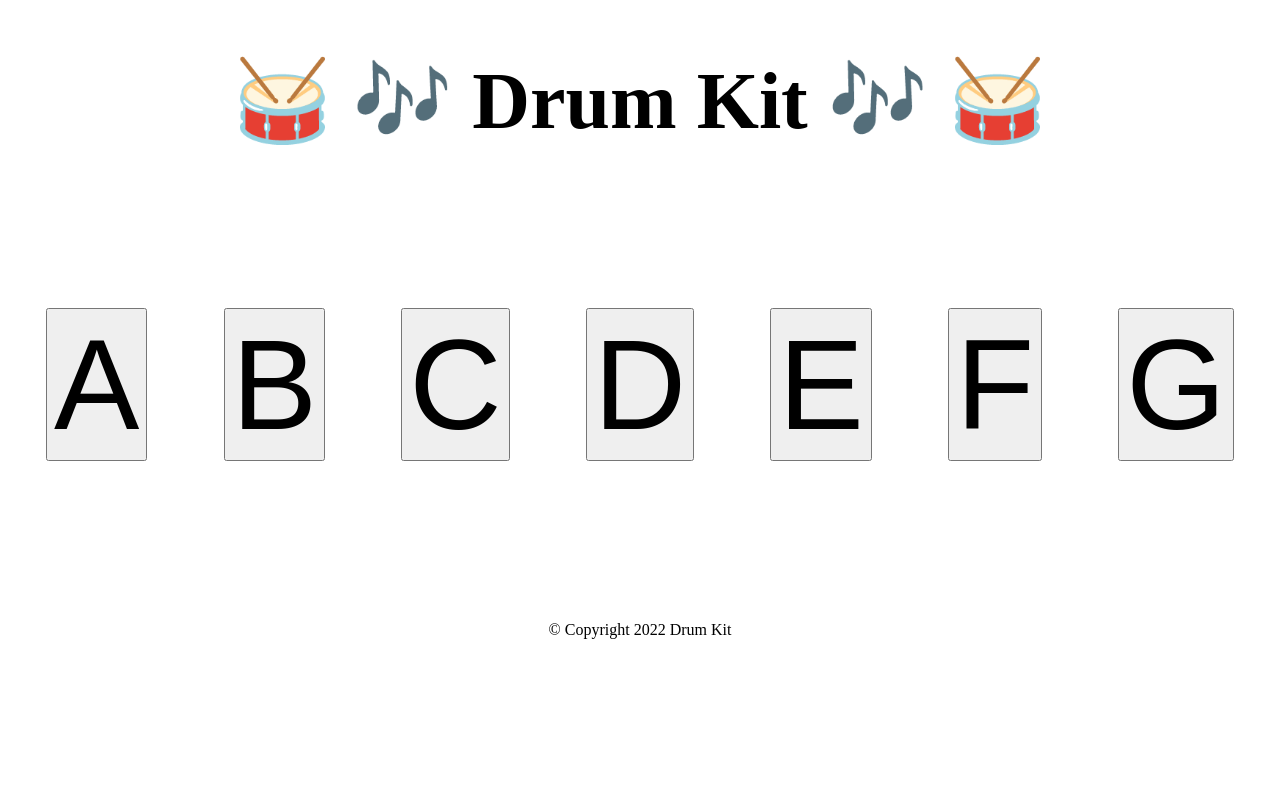
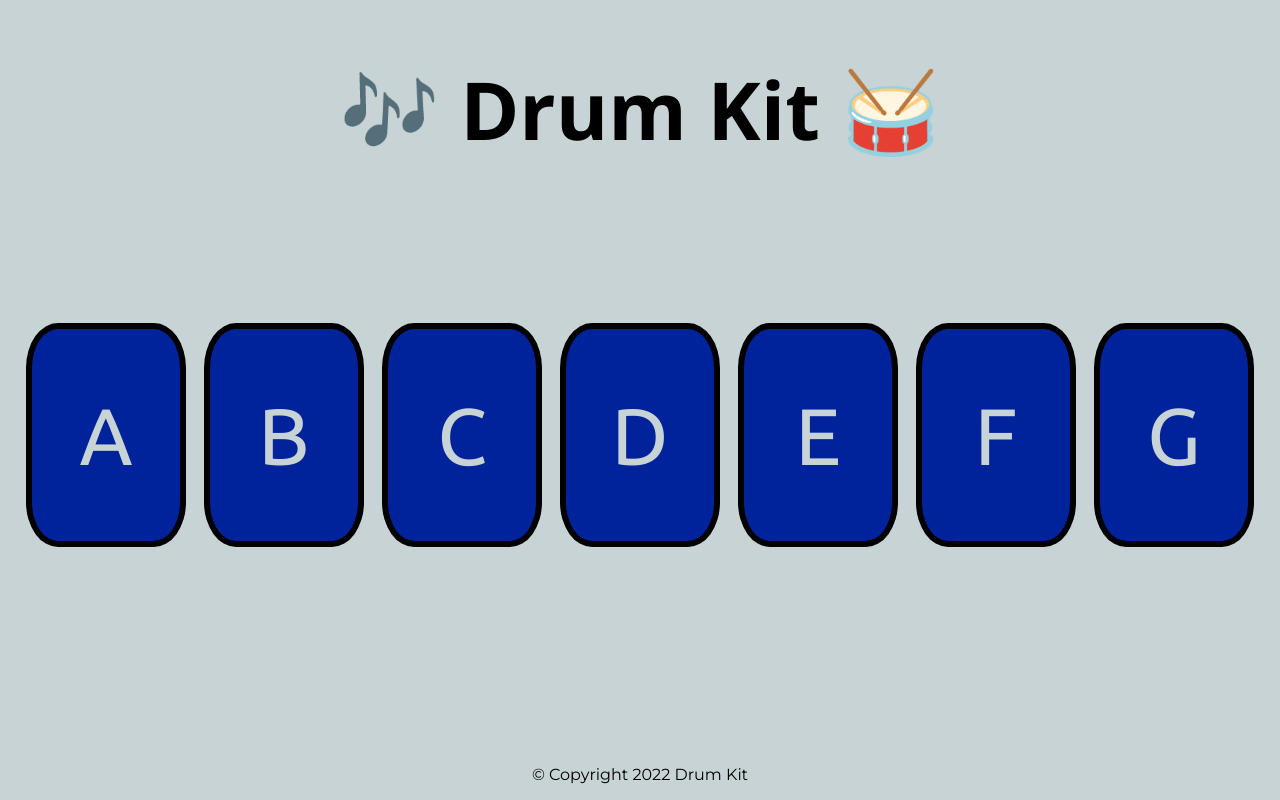
Before and after one commit to MoeHcci/MusicalInstruments, a plain HTML site: page index.html in a window 1280 px wide. Drawn offline with nearby package versions, Linux system fonts and the light colour scheme.

Commit message:
Modify the following -Add style to the HTML page by CSS 1. modify the button by changing its display to flex, adding a border to the button adding settings to the button when hovering and when activating 2. move the fotter to the absolute bottom of the page by using the fixed position  (temp solution_ 3. add google fonts to make the fonts of the whole page more user friendly 4. modify the colors of the page. the background, font colors, button colors

```diff
--- a/index.html
+++ b/index.html
@@ -9,19 +9,24 @@
   <!-- Link this sheet with the styles.css sheet -->
   <link rel="stylesheet" href="styles.css">
 
+  <!-- From google fonts  -->
+  <link rel="preconnect" href="https://fonts.googleapis.com">
+<link rel="preconnect" href="https://fonts.gstatic.com" crossorigin>
+<link href="https://fonts.googleapis.com/css2?family=Montserrat:ital,wght@0,100;0,200;0,300;0,400;0,500;0,600;0,700;0,800;0,900;1,100;1,200;1,300;1,400;1,500;1,600;1,700;1,800;1,900&family=Open+Sans:wght@700&family=Oswald:wght@200&family=Ubuntu:ital,wght@0,300;0,400;0,500;0,700;1,300;1,400;1,500;1,700&display=swap" rel="stylesheet">
+
 
 </head>
 
 <body>
-  <h1 class="title">🥁 &#127926; Drum Kit &#127926; 🥁</h1>
+  <h1 class="title">&#127926; Drum Kit 🥁</h1>
   <div class="notes">
-    <button class ="notes_set">A</button>
-    <button class ="notes_set">B</button>
-    <button class ="notes_set">C</button>
-    <button class ="notes_set">D</button>
-    <button class ="notes_set">E</button>
-    <button class ="notes_set">F</button>
-    <button class ="notes_set">G</button>
+    <button class="notes_set">A</button>
+    <button class="notes_set">B</button>
+    <button class="notes_set">C</button>
+    <button class="notes_set">D</button>
+    <button class="notes_set">E</button>
+    <button class="notes_set">F</button>
+    <button class="notes_set">G</button>
 
   </div>
 
--- a/styles.css
+++ b/styles.css
@@ -1,6 +1,11 @@
+body {
+  background-color: #C7D3D4FF;
+}
+
 .title {
   font-size: 5rem;
   text-align: center;
+  font-family: 'Open Sans', sans-serif;
 }
 
 .notes {
@@ -10,20 +15,48 @@ all the element inside it be its childern and the childern will all fit in
 a display: blick status that can be manipulated  to be spaced evenly  */
   display: flex;
   align-items: center;
-  justify-content: space-around;
+  justify-content: space-evenly;
   margin-top: 10rem;
   margin-bottom: 10rem;
 }
 
 .notes_set {
-  font-size: 8rem;
+  font-family: 'Ubuntu', sans-serif;
+  font-size: 5rem;
+  border-radius: 20%;
+  width: 10rem;
+  height: 14rem;
+  border: 0.375rem solid black;
+  color: #C7D3D4FF;
+  background-color: #00239CFF;
+  transition-duration: 0.4s;
+  cursor: pointer;
+}
+
+.notes_set:hover {
+  color: #00239CFF;
+  background-color: #C7D3D4FF;
+}
+
+.notes_set:active {
+  color: #00239CFF;
+  background-color: #C7D3D4FF;
+  transform: translateY(0.375rem);
 }
 
 .footer {
+  font-family: 'Montserrat', sans-serif;
   font-size: 1rem;
   text-align: center;
   margin-top: 3rem;
   margin-right: auto;
   margin-left: auto;
   margin-bottom: 1rem;
+  /* The postion of the footer has been modifed
+  This is a pending change based on the final results and how
+  will the page look  */
+  position: fixed;
+  bottom: 0;
+  right: 0;
+  left: 0;
 }
```
